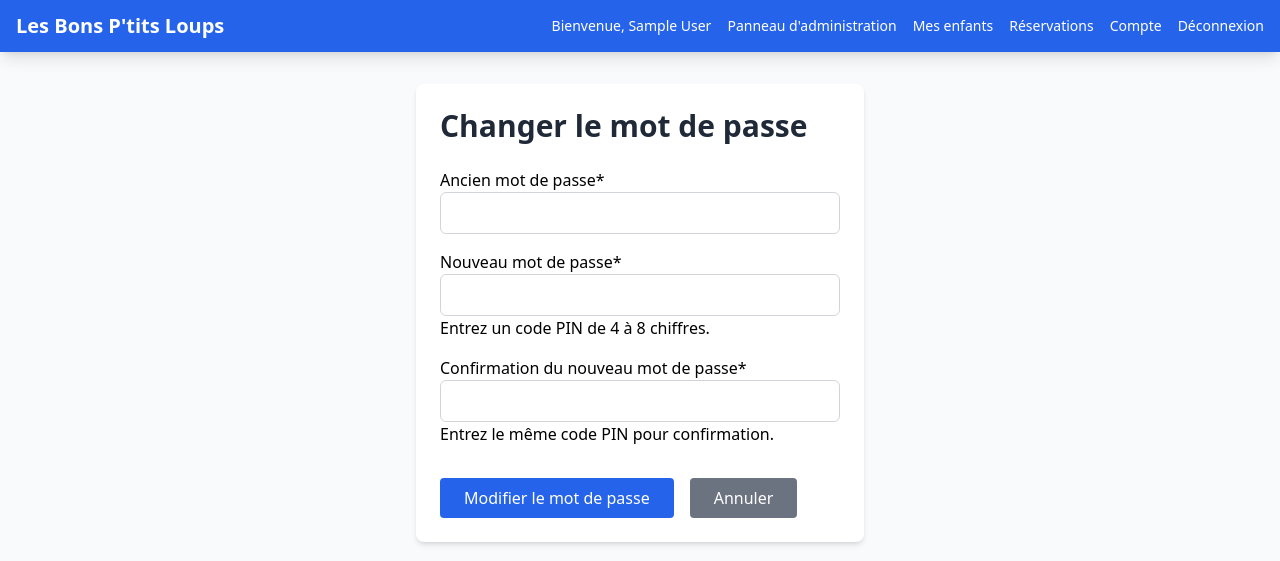
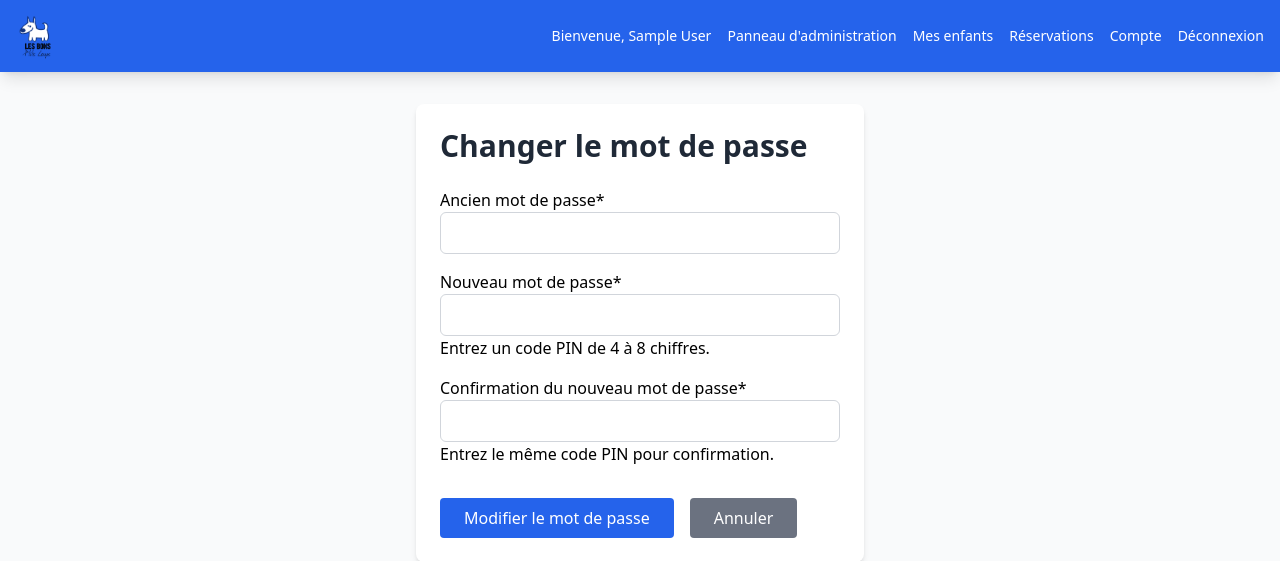
Before and after one commit to Oripy/BonPtitLoup, a Django app: page /accounts/change-password/ in a window 1280 px wide. Shown: the top 561 px of the page. Run offline with Django 5.2, Linux system fonts and the light colour scheme; the visitor is signed in with stand-in values (Sample User, id 1); some libraries are stand-ins or nearby versions.

Commit message:
Add logo images and update base template for logo display
- Added new logo images: 'Logo-Les-Bons-ptits-loups-803x1024.jpg' and 'logo.png' to the static images directory.
- Updated the base template to include the new logo in the navigation bar, enhancing brand visibility on the site.

```diff
--- a/templates/base.html
+++ b/templates/base.html
@@ -1,4 +1,5 @@
 {% load i18n %}
+{% load static %}
 <!DOCTYPE html>
 <html lang="fr">
 <head>
@@ -50,7 +51,9 @@
     <nav class="bg-blue-600 text-white shadow-lg">
         <div class="container mx-auto px-4 py-3">
             <div class="flex justify-between items-center">
-                <a href="{% url 'home' %}" class="text-lg md:text-xl font-bold">{% trans "Les Bons P'tits Loups" %}</a>
+                <a href="{% url 'home' %}" class="flex items-center">
+                    <img src="{% static 'images/logo.png' %}" alt="{% trans 'Les Bons P\'tits Loups' %}" class="h-20 w-auto md:h-12" />
+                </a>
                 <!-- Mobile menu button -->
                 <button id="mobile-menu-button" class="md:hidden text-white focus:outline-none focus:ring-2 focus:ring-white rounded p-2">
                     <svg class="w-6 h-6" fill="none" stroke="currentColor" viewBox="0 0 24 24">
```
Also changed, not shown: static/images/Logo-Les-Bons-ptits-loups-803x1024.jpg (added), static/images/logo.png (added).
